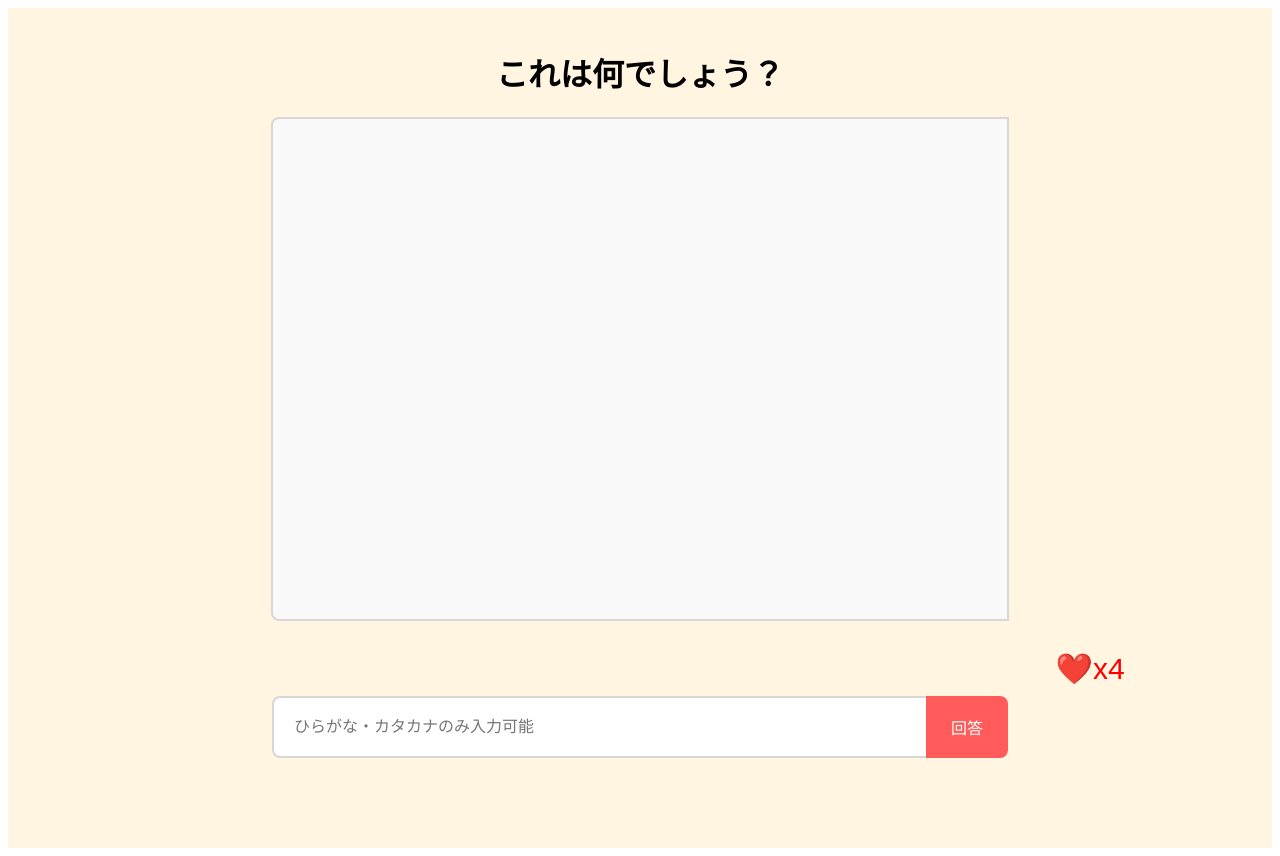
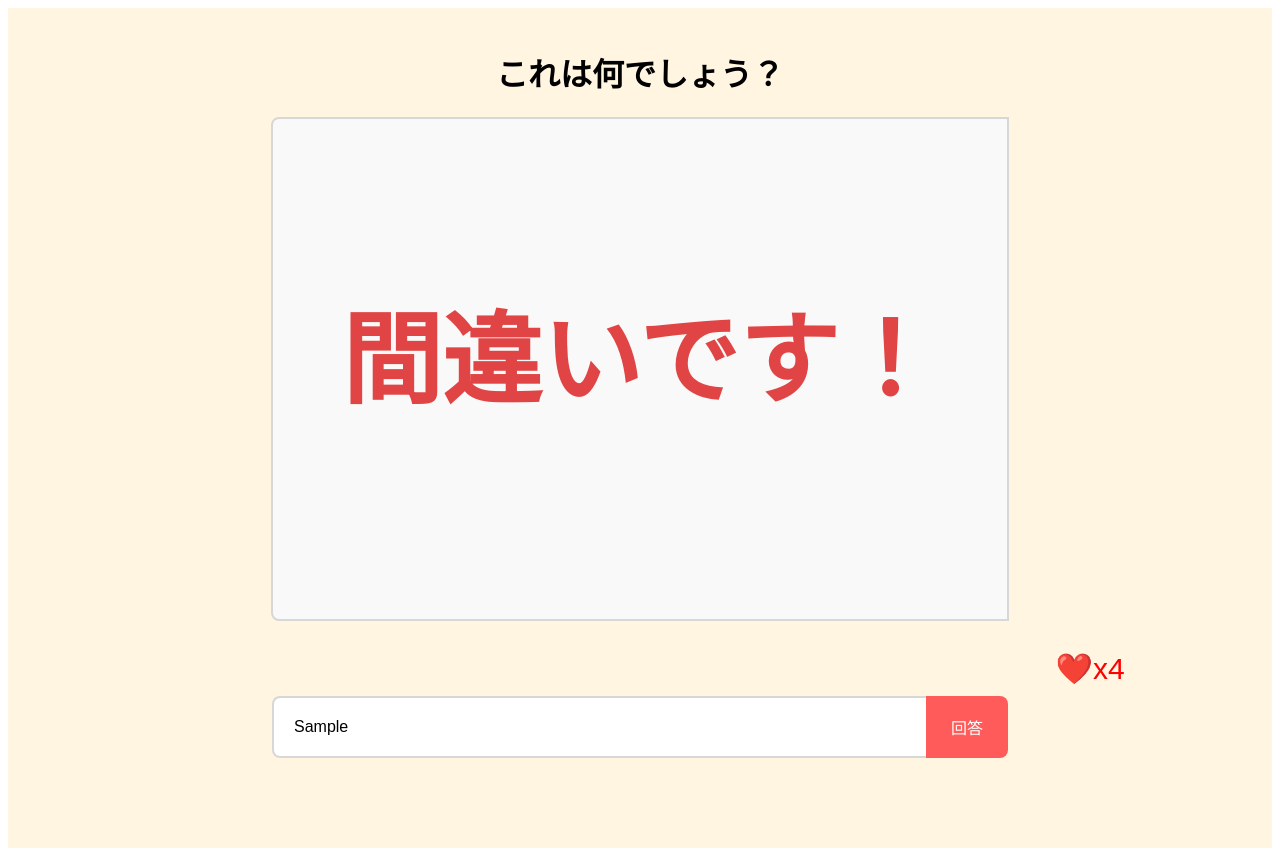
Before and after one commit to itc-s23015/TeamD, a Next.js app: page /answer in a window 1280 px wide. Both pictures are taken after typing "Sample" into the empty fields and a click on the button "回答". Built offline with nearby package versions, Linux system fonts and the light colour scheme.

Commit message:
回答者画面完成

```diff
--- a/src/app/components/answer.js
+++ b/src/app/components/answer.js
@@ -4,38 +4,41 @@ import styles from "../styles/answer.module.css";
 
 const Answer = () => {
   const router = useRouter();
+  const [answer, setAnswer] = useState("");
+  const [lives, setlives] = useState(5); // ライフ
+  const [isCorrect, setIsCorrect] = useState(false);
+  const [message, setMessage] = useState(""); // メッセージ表示用
 
-  const [answer, setAnswer] = useState("");
-  const [lives, setlives] = useState(5);
-
-  // 本来の答えを入れるようにする
+  // 仮の回答
   const correctAnswer = "test";
 
   const handleSubmit = (e) => {
     e.preventDefault();
 
 
-  if (lives <= 0) return;
+  if (isCorrect || lives <= 0) return;
 
   // 正解の場合
   if (answer.trim() === correctAnswer) {
-    alert("正解!");
-    setAnswer("")
+    setMessage("正解!");
+    setIsCorrect(true);
     return
   }
 
     //不正解の場合
     setlives((prev) => {
       const lives = Math.max(prev - 1, 0);
-      alert(lives > 0 ? "間違いです！": "ライフがなくなりました");
+      setMessage(lives > 0 ? "間違いです！": "ライフがなくなりました");
       return lives;
     });
-    setAnswer("");
   };
 
 
   return (
     <div className={styles.container}>
+      <div className={styles.messageContainer}>
+        {message && <p className={styles.message}>{message}</p>}
+      </div>
       <h1>これは何でしょう？</h1>
       <div className={styles.imageWrapper}>
       </div>
@@ -49,9 +52,10 @@ const Answer = () => {
             onChange={(e) => setAnswer(e.target.value)}
             placeholder="ひらがな・カタカナのみ入力可能"
             className={styles.input}
+            disabled={isCorrect || lives <= 0} // 正解、ライフ０で入力不可
           />
 
-          <button type="submit" className={styles.button}>
+          <button type="submit" className={styles.button} disabled={isCorrect || lives <= 0}>
             回答
           </button>
         </div>
--- a/src/app/styles/answer.module.css
+++ b/src/app/styles/answer.module.css
@@ -55,3 +55,26 @@
 .button:hover {
   background-color: #e04444;
 }
+
+.message {
+  /* margin-top: 20px; */
+  font-size: 100px;
+  color: #e04444;
+  font-weight: bold;
+}
+
+.messageContainer {
+  position: fixed; /* 画面に固定 */
+  top: 270px; /* キャンパスの上に配置 */
+  left: 50%; /* 中央に配置 */
+  transform: translateX(-50%); /* 中央揃え */
+  font-size: 20px;
+  color: #fff;
+  padding: 10px 20px;
+  border-radius: 10px;
+  text-align: center;
+}
+
+.message {
+  margin: 0;
+}
```
